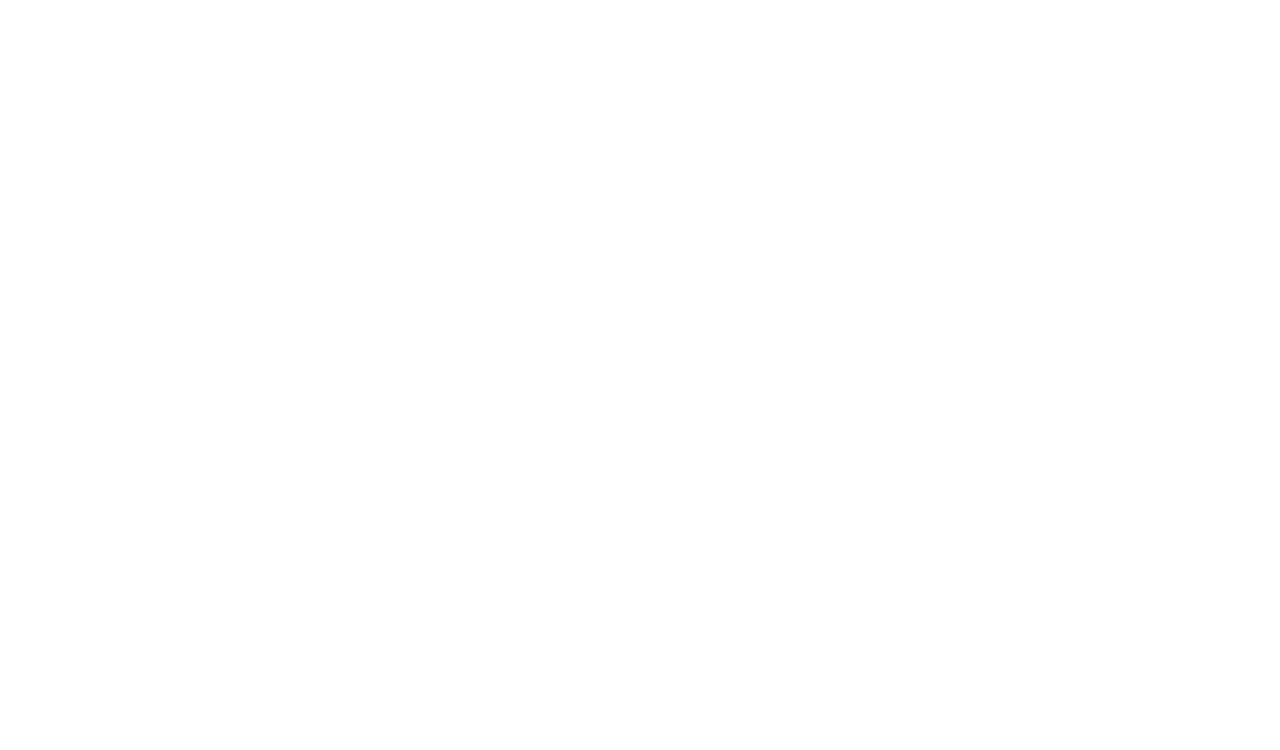
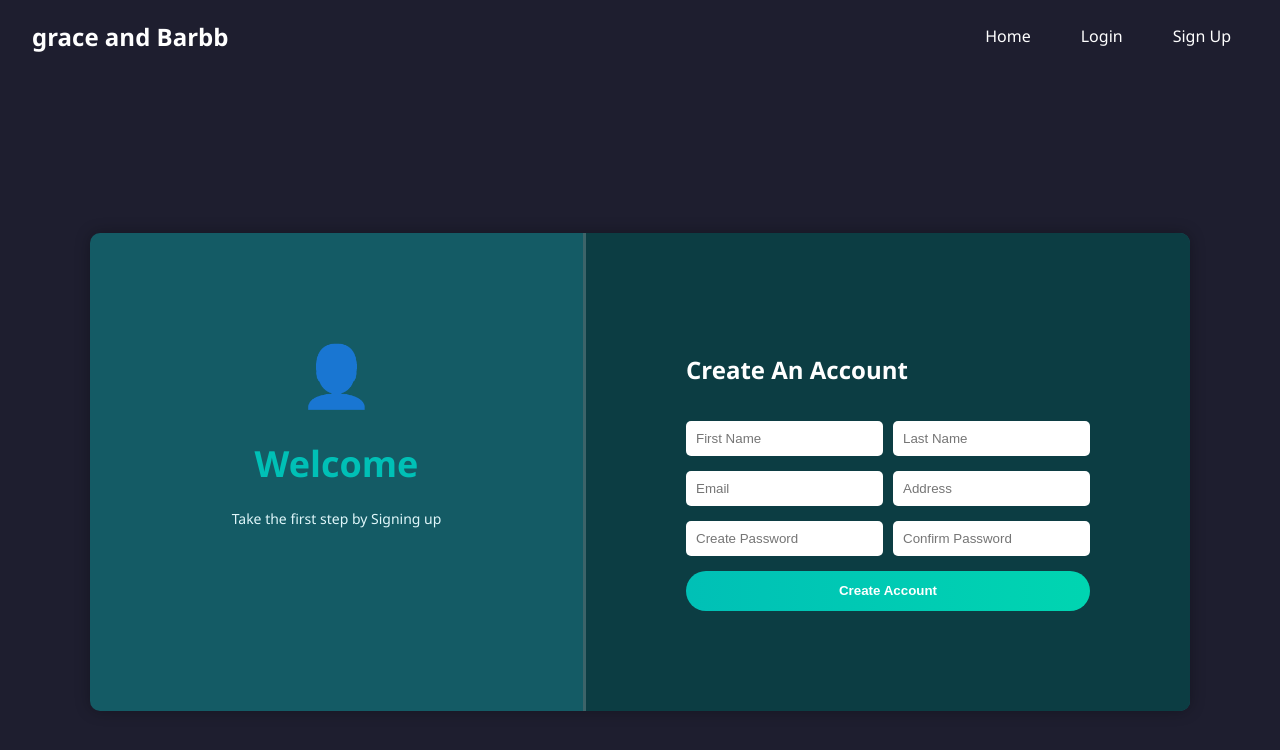
Before and after one commit to GraceWambugu/PBI, a plain HTML site: page Signup.html in a window 1280 px wide. Drawn offline with Linux system fonts and the light colour scheme.

Commit message:
registration form

```diff
--- a/Signup.html
+++ b/Signup.html
@@ -0,0 +1,54 @@
+<!DOCTYPE html>
+<html lang="en">
+<head>
+  <meta charset="UTF-8">
+  <meta name="viewport" content="width=device-width, initial-scale=1.0">
+  <title>Sign up</title>
+  <link rel="stylesheet" href="Style.css">
+</head>
+
+<body>
+  <!-- Navbar -->
+  <div class="navbar">
+    <div class="logo">grace and Barbb</div>
+    <div class="nav-links">
+      <a href="index.html">Home</a>
+      <a href="login.html">Login</a>
+      <a href="Signup.html">Sign Up</a>
+    </div>
+  </div>
+
+  <!-- Main Section -->
+   <div class="outer-wrapper">
+  <div class="main-container">
+    <!-- Left Side: Welcome -->
+    <div class="welcome-section">
+      <div class="icon-placeholder">👤</div>
+      <h1>Welcome</h1>
+      <p>Take the first step by Signing up</p>
+    </div>
+
+
+    <!-- Right Side: Registration Form -->
+    <div class="form-section">
+      <form>
+        <h2>Create An Account</h2>
+        <div class="form-row">
+          <input type="text" placeholder="First Name">
+          <input type="text" placeholder="Last Name">
+        </div>
+        <div class="form-row">
+          <input type="email" placeholder="Email">
+          <input type="text" placeholder="Address">
+        </div>
+        <div class="form-row">
+          <input type="password" placeholder="Create Password">
+          <input type="password" placeholder="Confirm Password">
+        </div>
+
+        <button type="submit" class="create-btn">Create Account</button>
+      </form>
+    </div>
+  </div>
+</body>
+</html>
--- a/Style.css
+++ b/Style.css
@@ -30,12 +30,12 @@ body {
   padding: 0.5rem 1rem;
   border: 1px solid transparent;
   border-radius: 5px;
+  transition: background-color 0.3s, color 0.3s;
 }
 
 .navbar .nav-links a:hover {
   background-color: white;
   color: #1e1e2f;
-  transition: 0.3s;
 }
 
 /* Slideshow */
@@ -50,7 +50,7 @@ body {
   display: none;
   width: 100%;
   height: 500px;
-  object-fit: cover ;
+  object-fit: cover;
 }
 
 /* Text Section */
@@ -59,3 +59,174 @@ body {
   text-align: center;
   background-color: white;
 }
+/* Registration Form Section */
+.registration-section {
+  display: flex;
+  justify-content: center;
+  align-items: center;
+  height: 100vh;
+  padding: 5rem 2rem;
+  background-color: #145b65;
+  color: white;
+}
+
+.form-container {
+  background-color: #0c3d43;
+  border: 2px solid white;
+  padding: 2rem;
+  border-radius: 10px;
+  width: 100%;
+  max-width: 500px;
+  box-shadow: 0 0 10px rgba(12, 12, 12, 0.3);
+}
+
+.form-container h2 {
+  text-align: center;
+  margin-bottom: 1.5rem;
+  font-size: 1.5rem;
+  color: #fff;
+}
+
+.form-grid {
+  display: grid;
+  grid-template-columns: 1fr 1fr;
+  gap: 1rem;
+  margin-bottom: 1rem;
+}
+
+.form-grid input {
+  padding: 0.7rem;
+  border: none;
+  border-radius: 5px;
+  width: 100%;
+}
+
+.checkbox-container {
+  display: flex;
+  align-items: center;
+  margin-bottom: 1.5rem;
+  font-size: 0.9rem;
+}
+
+.checkbox-container input {
+  margin-right: 10px;
+}
+
+button.create-btn {
+  width: 100%;
+  padding: 0.8rem;
+  background: linear-gradient(to right, #00c0b6, #00d5b1);
+  color: white;
+  font-weight: bold;
+  border: none;
+  border-radius: 20px;
+  cursor: pointer;
+  transition: 0.3s;
+}
+
+button.create-btn:hover {
+  background: #00a99d;
+}
+
+.outer-wrapper {
+  display: flex;
+  justify-content: center;
+  align-items: center;
+  height: 100vh;
+  background-color: #1e1e2f;
+}
+
+
+.main-container {
+  display:flex;
+  width: 300%;
+  max-width: 1100px;
+  background-color: #145b65;
+  box-shadow: 0 0 15px rgba(0,0,0,0.3);
+  border-radius: 10px;
+  overflow: hidden;
+  color: white;
+}
+
+/* Left side */
+.welcome-section {
+  flex: 1;
+  padding: 100px;
+  text-align: center;
+}
+
+.welcome-section .icon-placeholder {
+  font-size: 60px;
+  margin-bottom: 20px;
+}
+
+.welcome-section h1 {
+  font-size: 36px;
+  margin-bottom: 20px;
+  color: #00c0b6;
+}
+
+.welcome-section p {
+  font-size: 14px;
+  line-height: 1.6;
+  color: #e0f7fa;
+}
+
+/* Right side */
+.form-section {
+  flex: 1;
+  background-color: #0c3d43;
+  padding: 100px;
+  border-left: 3px solid #ffffff33;
+}
+
+form {
+  background-color: #0c3d43;
+  display: flex;
+  flex-direction: column;
+  gap: 15px;
+}
+
+form h2 {
+  margin-bottom: 20px;
+  color: #ffffff;
+}
+
+.form-row {
+  display: flex;
+  gap: 10px;
+}
+
+.form-row input {
+  flex: 1;
+  padding: 10px;
+  border-radius: 5px;
+  border: none;
+  outline: none;
+}
+
+.terms {
+  display: flex;
+  align-items: center;
+  font-size: 13px;
+  color: #ccc;
+}
+
+.terms input {
+  margin-right: 8px;
+}
+
+button {
+  padding: 12px;
+  background-color: #00c0b6;
+  color: white;
+  font-weight: bold;
+  border: none;
+  border-radius: 20px;
+  cursor: pointer;
+  transition: background 0.3s ease;
+}
+
+button:hover {
+  background-color: #01918b;
+}
```
Also changed, not shown: index.html (+1 -1 lines), Student.html (added), admin.html (added), supervisor.html (added).
